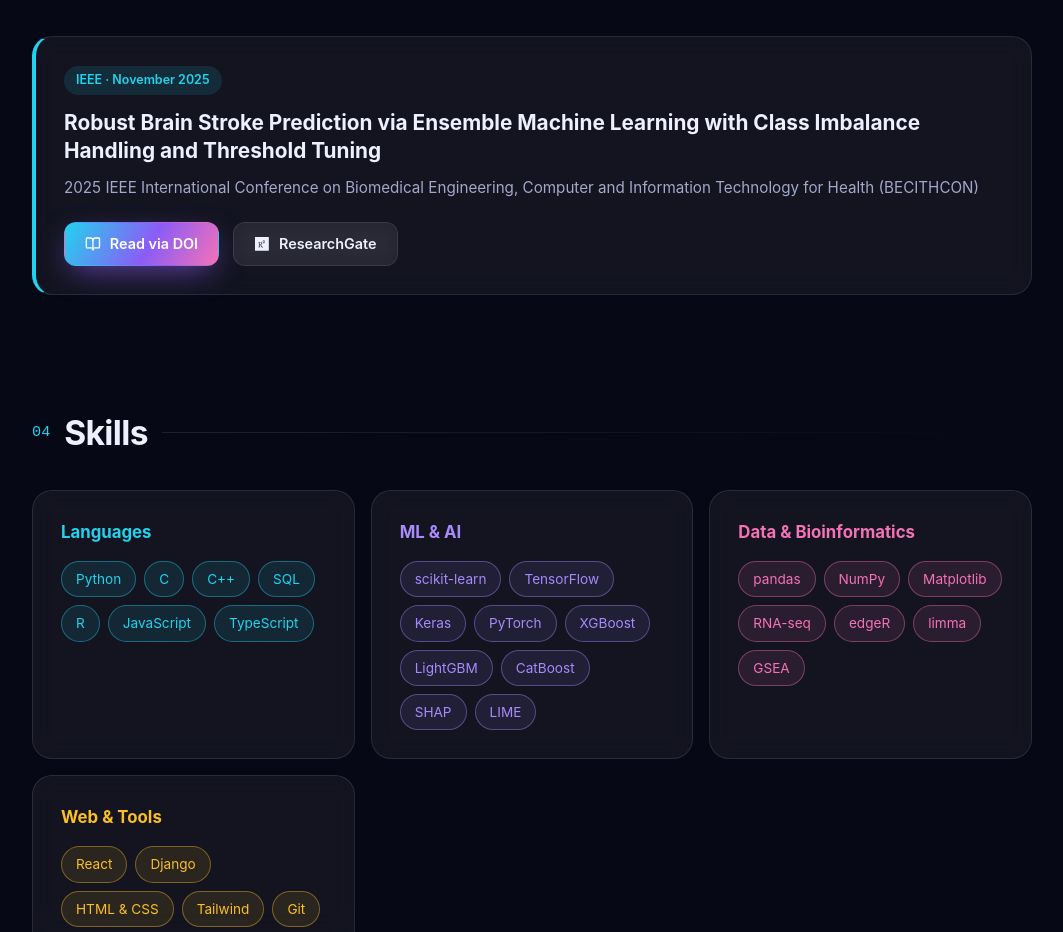
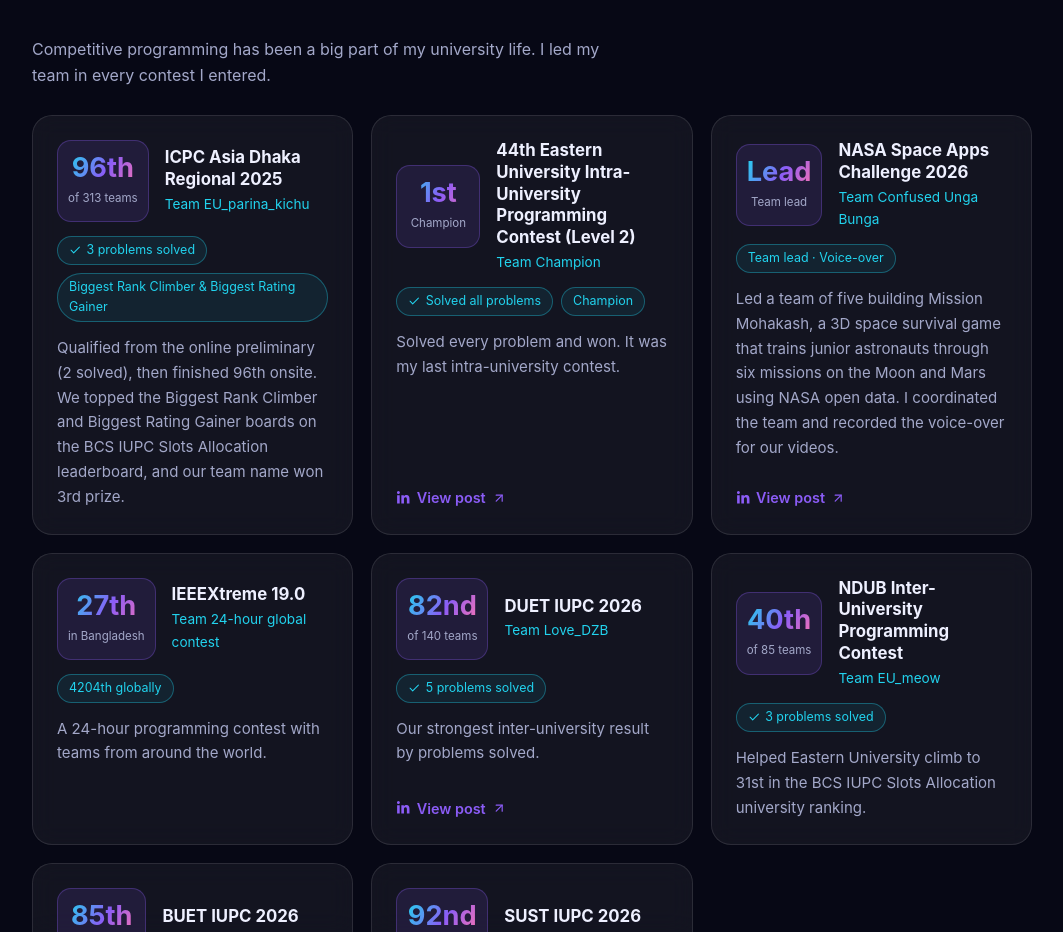
Before and after one commit to Somaiya-0/portfolio, a React (Vite) app: page / in a window 1280 px wide. Shown: the part 1868-2800 px from the top of the page, without its empty margins (108-1171 px from the left). Built offline with nearby package versions, Linux system fonts and the light colour scheme.

Commit message:
Add contest journey section

```diff
--- a/src/App.css
+++ b/src/App.css
@@ -165,3 +165,31 @@ footer { text-align: center; padding-top: 60px; padding-bottom: 40px; color: var
   .stats { grid-template-columns: 1fr 1fr; }
   .paper .cta { flex-direction: column; }
 }
+
+/* contests */
+.intro { color: var(--muted); max-width: 60ch; margin-bottom: 26px; }
+.cp-grid { display: grid; grid-template-columns: repeat(auto-fit, minmax(310px, 1fr)); gap: 18px; }
+.cp { display: flex; flex-direction: column; gap: 14px; padding: 0; overflow: hidden; }
+.cp > *:not(.cp-img) { margin-left: 24px; margin-right: 24px; }
+.cp > .cp-head { margin-top: 24px; }
+.cp > :last-child { margin-bottom: 24px; }
+.cp-img { width: 100%; aspect-ratio: 16 / 9; object-fit: cover; display: block; border-bottom: 1px solid var(--border); }
+.cp-head { display: flex; gap: 16px; align-items: center; }
+.cp-rank { flex: 0 0 auto; min-width: 84px; text-align: center; padding: 12px 10px; border-radius: 14px; background: rgba(139,92,246,.12); border: 1px solid rgba(139,92,246,.3); }
+.cp-rank b { display: block; font-size: 1.7rem; line-height: 1.1; }
+.cp-rank span { font-size: .72rem; color: var(--muted); }
+.cp-meta h4 { font-size: 1.05rem; line-height: 1.3; margin-bottom: 2px; }
+.cp-team { color: var(--cyan) !important; font-size: .85rem; }
+.cp .chips { margin: 0 24px; }
+.cp .chips li { color: var(--cyan); border-color: rgba(34,211,238,.35); background: rgba(34,211,238,.08); display: inline-flex; align-items: center; gap: 5px; }
+.cp > p { color: var(--muted); font-size: .94rem; flex: 1; }
+.cp-link { display: inline-flex; align-items: center; gap: 6px; color: var(--violet); font-weight: 600; font-size: .9rem; }
+.cp-link:hover { color: var(--cyan); }
+@media (max-width: 720px) {
+  .cp-grid { grid-template-columns: 1fr; }
+  .cp > *:not(.cp-img) { margin-left: 18px; margin-right: 18px; }
+  .cp .chips { margin: 0 18px; }
+  .cp > .cp-head { margin-top: 18px; }
+  .cp > :last-child { margin-bottom: 18px; }
+  .cp-rank { min-width: 74px; }
+}
--- a/src/App.jsx
+++ b/src/App.jsx
@@ -1,7 +1,7 @@
 import { useEffect, useState } from 'react'
 import {
   LuFileText, LuMedal, LuTrophy, LuUsers, LuRocket, LuZap, LuTent, LuGraduationCap,
-  LuFolderGit2, LuArrowUpRight, LuMail, LuMenu, LuX, LuBookOpen,
+  LuFolderGit2, LuArrowUpRight, LuCheck, LuMail, LuMenu, LuX, LuBookOpen,
 } from 'react-icons/lu'
 import { FaGithub, FaLinkedinIn, FaResearchgate } from 'react-icons/fa6'
 import { SiLeetcode } from 'react-icons/si'
@@ -16,13 +16,13 @@ const data = {
     "I'm a Computer Science and Engineering graduate from Eastern University, passionate about AI and technology. I want to help solve global challenges in healthcare, sustainability and technology using machine learning, programming and human-centered design. My research focuses on reliable ML models for medical data, and I'm looking for hands-on opportunities in AI, software and web development, and for research collaborations.",
   stats: [
     { value: '3.93', label: 'CGPA / 4.00' },
-    { value: '95th', label: 'ICPC Dhaka 2025' },
+    { value: '8', label: 'Contests, 2025 to 2026' },
     { value: 'IEEE', label: 'Published paper' },
     { value: '5+', label: 'Inter-university contests' },
   ],
   highlights: [
     { icon: LuFileText, text: 'Published at IEEE BECITHCON 2025 on brain stroke prediction' },
-    { icon: LuMedal, text: 'ICPC Dhaka Regional 2025: 95th of 300+ teams' },
+    { icon: LuMedal, text: 'ICPC Asia Dhaka Regional 2025: 96th of 313 teams' },
     { icon: LuTrophy, text: 'Champion, 44th Eastern University Intra-University Programming Contest' },
     { icon: LuUsers, text: 'Led my team in five Inter-University Programming Contests' },
     { icon: LuRocket, text: 'Led a team in the NASA Space Apps Challenge 2026' },
@@ -96,7 +96,94 @@ const data = {
   ],
 }
 
-const sections = ['about', 'highlights', 'research', 'skills', 'projects', 'contact']
+
+const post = (id) => `https://www.linkedin.com/feed/update/urn:li:activity:${id}/`
+
+const contests = [
+  {
+    id: 'icpc-dhaka-2025',
+    event: 'ICPC Asia Dhaka Regional 2025',
+    team: 'EU_parina_kichu',
+    rank: '96th',
+    of: 'of 313 teams',
+    solved: 3,
+    badge: 'Biggest Rank Climber & Biggest Rating Gainer',
+    note: 'Qualified from the online preliminary (2 solved), then finished 96th onsite. We topped the Biggest Rank Climber and Biggest Rating Gainer boards on the BCS IUPC Slots Allocation leaderboard, and our team name won 3rd prize.',
+  },
+  {
+    id: 'eu-intra-44',
+    event: '44th Eastern University Intra-University Programming Contest (Level 2)',
+    team: 'Champion',
+    rank: '1st',
+    of: 'Champion',
+    solved: 'All',
+    badge: 'Champion',
+    note: 'Solved every problem and won. It was my last intra-university contest.',
+    url: post('7498867853144666112'),
+  },
+  {
+    id: 'nasa-space-apps',
+    event: 'NASA Space Apps Challenge 2026',
+    team: 'Confused Unga Bunga',
+    rank: 'Lead',
+    of: 'Team lead',
+    badge: 'Team lead · Voice-over',
+    note: 'Led a team of five building Mission Mohakash, a 3D space survival game that trains junior astronauts through six missions on the Moon and Mars using NASA open data. I coordinated the team and recorded the voice-over for our videos.',
+    url: post('7527369380809125889'),
+  },
+  {
+    id: 'ieeextreme-19',
+    event: 'IEEEXtreme 19.0',
+    team: '24-hour global contest',
+    rank: '27th',
+    of: 'in Bangladesh',
+    badge: '4204th globally',
+    note: 'A 24-hour programming contest with teams from around the world.',
+  },
+  {
+    id: 'duet-iupc-2026',
+    event: 'DUET IUPC 2026',
+    team: 'Love_DZB',
+    rank: '82nd',
+    of: 'of 140 teams',
+    solved: 5,
+    note: 'Our strongest inter-university result by problems solved.',
+    url: post('7477289934949847040'),
+  },
+  {
+    id: 'ndub-iupc',
+    event: 'NDUB Inter-University Programming Contest',
+    team: 'EU_meow',
+    rank: '40th',
+    of: 'of 85 teams',
+    solved: 3,
+    note: 'Helped Eastern University climb to 31st in the BCS IUPC Slots Allocation university ranking.',
+  },
+  {
+    id: 'buet-iupc-2026',
+    event: 'BUET IUPC 2026',
+    team: 'EU_parina_kichu',
+    rank: '85th',
+    of: 'of 110 teams',
+    solved: 4,
+    note: 'A tough, highly competitive field.',
+  },
+  {
+    id: 'sust-iupc-2026',
+    event: 'SUST IUPC 2026',
+    team: 'Eastern University',
+    rank: '92nd',
+    of: 'of 130 teams',
+    solved: 2,
+    note: 'My last IUPC. We did not perform as we hoped, but I learned a lot.',
+    url: post('7482431983672033280'),
+  },
+]
+
+const photos = import.meta.glob('./assets/contests/*.{jpg,jpeg,png,webp}', { eager: true, import: 'default' })
+const photoFor = (id) => Object.entries(photos).find(([k]) => k.includes(`/${id}`))?.[1]
+
+const sections = ['about', 'highlights', 'contests', 'research', 'skills', 'projects', 'contact']
 
 function useReveal() {
   useEffect(() => {
@@ -198,8 +285,48 @@ export default function App() {
           </div>
         </section>
 
+        <section id="contests">
+          <Title n={3}>Contest journey</Title>
+          <p className="intro reveal">
+            Competitive programming has been a big part of my university life. I led my team in every contest
+            I entered.
+          </p>
+          <div className="cp-grid">
+            {contests.map((c) => {
+              const img = photoFor(c.id)
+              return (
+                <article className="glass cp reveal" key={c.id}>
+                  {img && <img className="cp-img" src={img} alt={c.event} loading="lazy" />}
+                  <div className="cp-head">
+                    <div className="cp-rank">
+                      <b className="grad">{c.rank}</b>
+                      <span>{c.of}</span>
+                    </div>
+                    <div className="cp-meta">
+                      <h4>{c.event}</h4>
+                      <p className="cp-team">Team {c.team}</p>
+                    </div>
+                  </div>
+                  <ul className="chips small">
+                    {c.solved !== undefined && (
+                      <li><LuCheck /> {c.solved === 'All' ? 'Solved all problems' : `${c.solved} problems solved`}</li>
+                    )}
+                    {c.badge && <li>{c.badge}</li>}
+                  </ul>
+                  <p>{c.note}</p>
+                  {c.url && (
+                    <a className="cp-link" href={c.url} target="_blank" rel="noreferrer">
+                      <FaLinkedinIn /> View post <LuArrowUpRight />
+                    </a>
+                  )}
+                </article>
+              )
+            })}
+          </div>
+        </section>
+
         <section id="research">
-          <Title n={3}>Research</Title>
+          <Title n={4}>Research</Title>
           <article className="glass paper reveal">
             <span className="badge">IEEE · {data.publication.date}</span>
             <h4>{data.publication.title}</h4>
@@ -212,7 +339,7 @@ export default function App() {
         </section>
 
         <section id="skills">
-          <Title n={4}>Skills</Title>
+          <Title n={5}>Skills</Title>
           <div className="skill-grid">
             {data.skills.map((g, i) => (
               <div className={`glass skill c${i % 4} reveal`} key={g.group}>
@@ -228,7 +355,7 @@ export default function App() {
         </section>
 
         <section id="projects">
-          <Title n={5}>Projects</Title>
+          <Title n={6}>Projects</Title>
           <div className="grid">
             {data.projects.map((p, i) => (
               <article className={`glass card c${i % 4} reveal`} key={p.title}>
@@ -249,7 +376,7 @@ export default function App() {
         </section>
 
         <section id="contact">
-          <Title n={6}>Contact</Title>
+          <Title n={7}>Contact</Title>
           <div className="glass contact reveal">
             <h4>Let's build something great together</h4>
             <p>Looking for an AI, software or research opportunity? My inbox is open.</p>
```
Also changed, not shown: 1 other file (tests, documents, lock files or other folders).
